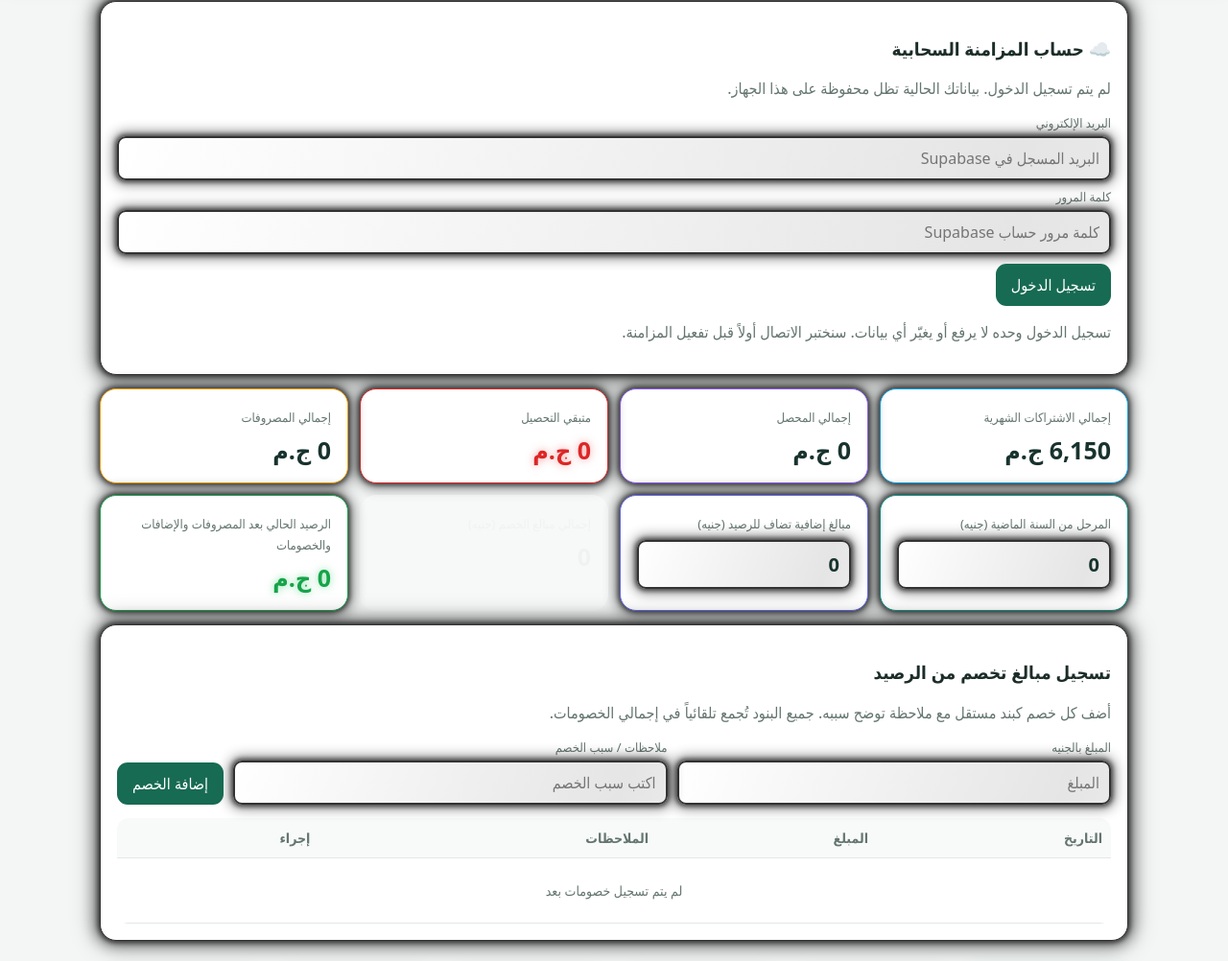
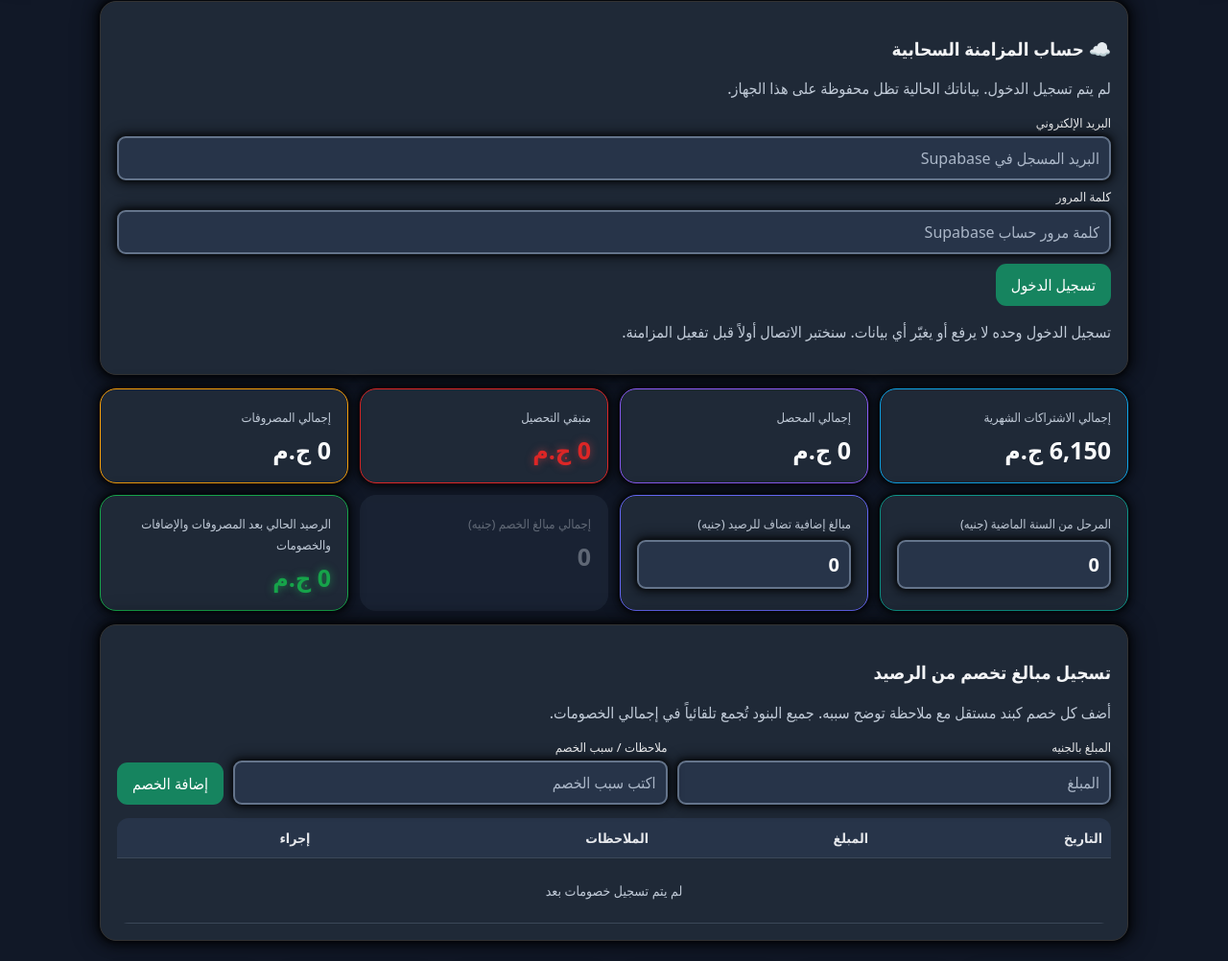
Before and after one commit to EL3OMDAAdel/building-accounts, a plain HTML site: page index.html in a window 1280 px wide. Shown: the part 134-1136 px from the top of the page at 96% size. Drawn offline with nearby package versions, Linux system fonts and the light colour scheme.

Commit message:
Apply dark theme while preserving app layout

```diff
--- a/index.html
+++ b/index.html
@@ -144,6 +144,32 @@ nav.main-nav .nav-pink{background:linear-gradient(145deg,#ffd0e5,#ed6ca8)}
 .dues-summary-chip{display:inline-flex;align-items:center;gap:5px;padding:8px 12px;border-radius:12px;font-size:13px;font-weight:700}
 #duesBody tr td{vertical-align:middle}
 #duesBody tr:has(td[colspan="6"]){border-top:3px solid #fff}
+
+
+/* الوضع الداكن مع الحفاظ على نفس ترتيب وتصميم البرنامج */
+:root{--bg:#111827;--card:#1f2937;--ink:#f3f4f6;--muted:#c0cad7;--line:#374151;--green:#16845f;--red:#f87171;--gold:#fbbf24}
+body{background:#111827!important;color:#f3f4f6!important}
+.card,.dialog{background:#1f2937!important;color:#f3f4f6!important;border-color:#374151!important}
+.card h2,.card h3,.card h4,.dialog h3,.field label{color:#f3f4f6!important}
+.muted,.stat small,.footer{color:#c0cad7!important}
+.stat strong{color:#f9fafb!important}
+table th{background:#273449!important;color:#e5e7eb!important}
+table td{color:#f3f4f6}
+table td,table th{border-bottom-color:#3b4758!important}
+input:not([type="checkbox"]):not([type="radio"]),select,textarea,
+input[type="number"],input[type="month"],input[type="date"],input[type="text"],input:not([type]){
+ background:#273449!important;background-image:none!important;color:#f9fafb!important;
+ border-color:#64748b!important;caret-color:#fff
+}
+input::placeholder,textarea::placeholder{color:#aab6c7!important}
+select option{background:#273449;color:#f9fafb}
+button:not(.primary),.tab:not(.active){background:#374151;color:#f3f4f6}
+.notice{background:#123d35!important;color:#d1fae5!important}
+.month-choice{background:#273449!important;color:#f3f4f6!important;border-color:#4b5563!important}
+.empty{color:#c0cad7!important}
+.modal{background:#000b!important}
+.deduct-total-soft{background:#263244!important;border-color:#263244!important}
+.deduct-total-soft small,.deduct-total-soft strong{color:#cbd5e1!important}
 
 </style></head>
 <body>
```
